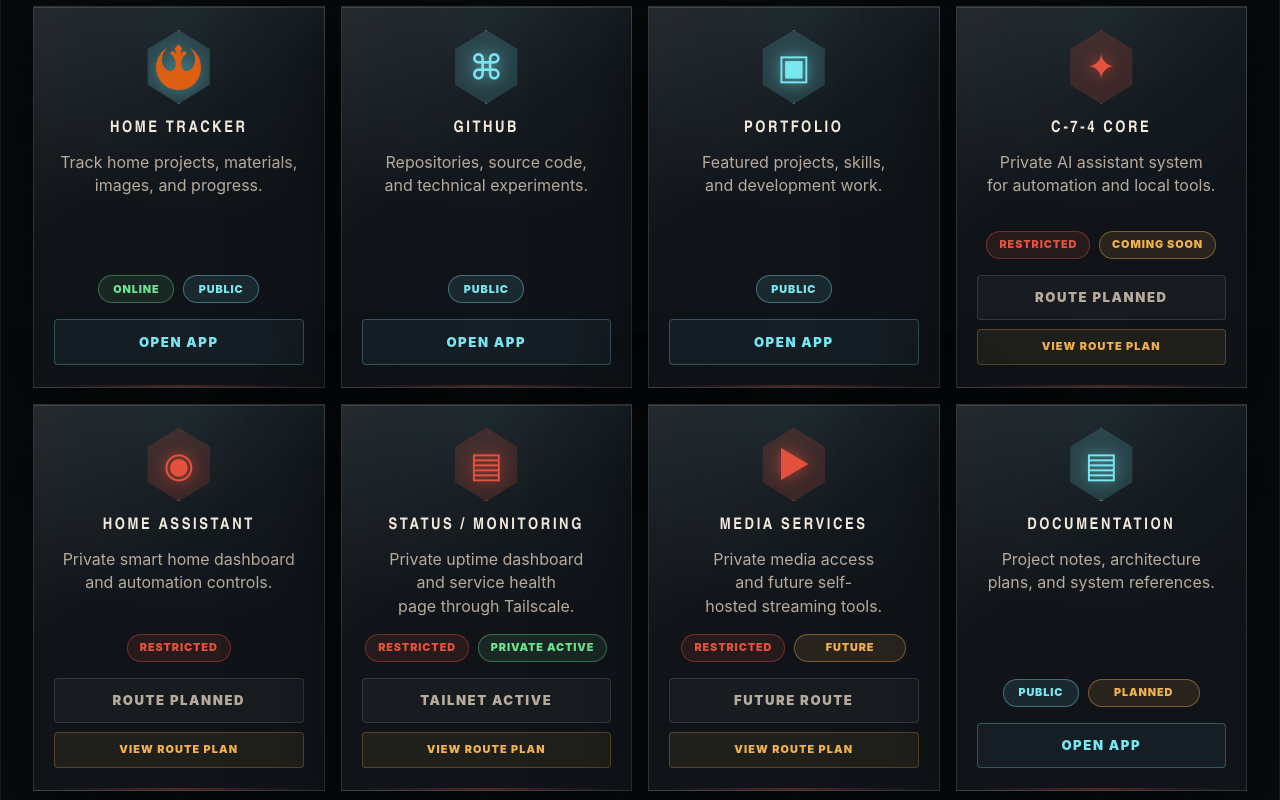
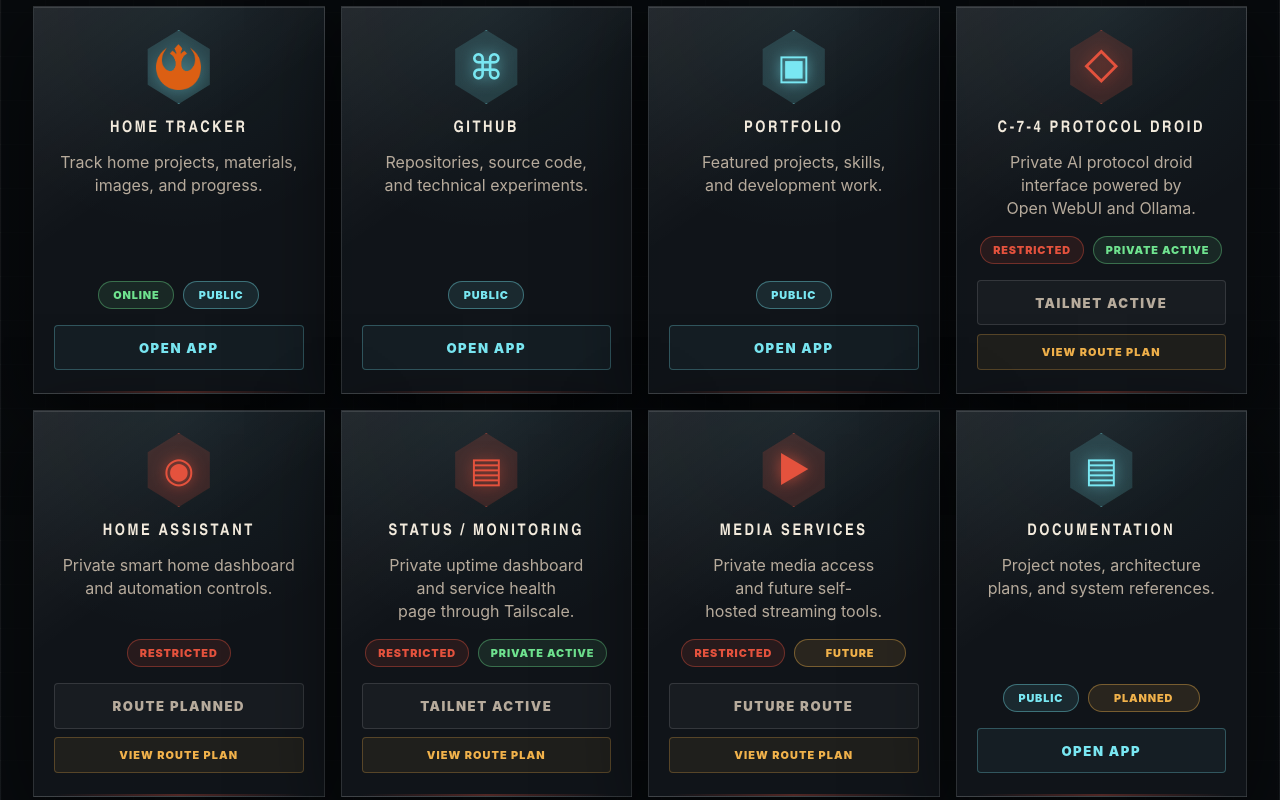
Before and after one commit to acurunner79/jorgesotocoder-portal, a React (Vite) app: page / in a window 1280 px wide. Shown: the part 1660-2460 px from the top of the page. Built offline with nearby package versions, Linux system fonts and the light colour scheme.

Commit message:
Activate C-7-4 Protocol Droid private route

```diff
--- a/src/App.jsx
+++ b/src/App.jsx
@@ -411,8 +411,8 @@
           <StatusPanel
             icon="◆"
             title="Private Systems"
-            dots={["green", "green", "red", "red", "amber"]}
-            detail="Monitoring Active · Alerts Enabled"
+            dots={["green", "green", "green", "red", "amber"]}
+            detail="Monitoring · Protocol Droid Active"
           />
 
           <StatusPanel
--- a/src/data/apps.js
+++ b/src/data/apps.js
@@ -30,15 +30,15 @@
     enabled: true,
   },
   {
-    title: "C-7-4 Core",
-    description: "Private AI assistant system for automation and local tools.",
-    icon: "✦",
+    title: "C-7-4 Protocol Droid",
+    description: "Private AI protocol droid interface powered by Open WebUI and Ollama.",
+    icon: "◇",
     iconImage: "",
-    tags: ["Restricted", "Coming Soon"],
-    lockedLabel: "Route Planned",
+    tags: ["Restricted", "Private Active"],
     statusType: "restricted",
-    url: "#",
+    url: "#routes",
     enabled: false,
+    lockedLabel: "Tailnet Active",
   },
   {
     title: "Home Assistant",
--- a/src/data/site.js
+++ b/src/data/site.js
@@ -30,7 +30,7 @@
     linkLabel: "View Portal",
   },
   {
-    title: "C-7-4 Core",
+    title: "C-7-4 Protocol Droid",
     status: "In Development",
     description:
       "A private assistant project focused on local AI, automation, memory, voice interaction, and homelab integration.",
@@ -116,10 +116,10 @@
   },
   {
     domain: "c74.jorgesotocoder.com",
-    service: "C-7-4 Assistant Interface",
+    service: "C-7-4 Protocol Droid",
     access: "Restricted",
-    status: "Planned",
-    method: "Access Gate Planned",
+    status: "Private Active",
+    method: "Tailscale-only Open WebUI",
   },
   {
     domain: "ha.jorgesotocoder.com",
@@ -206,10 +206,10 @@
   },
   {
     order: "02",
-    title: "C-7-4 Core",
-    route: "c74.jorgesotocoder.com",
-    priority: "Second",
-    detail: "Prepare private access for the AI assistant interface after the access gate is selected.",
+    title: "C-7-4 Protocol Droid",
+    route: "Private Tailscale assistant interface",
+    priority: "Active",
+    detail: "Open WebUI and Ollama are online through Tailscale, monitored by Uptime Kuma, and not publicly exposed.",
   },
   {
     order: "03",
```
